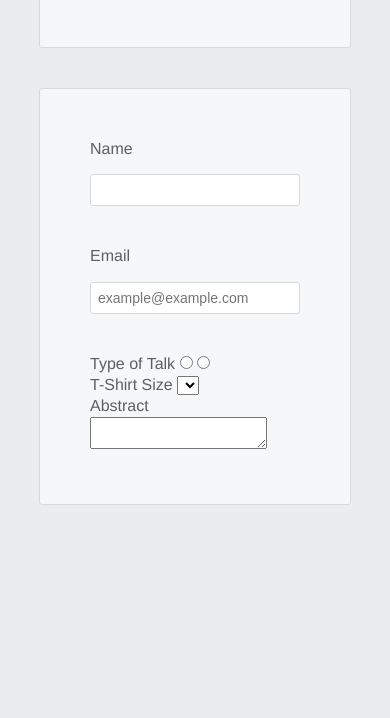
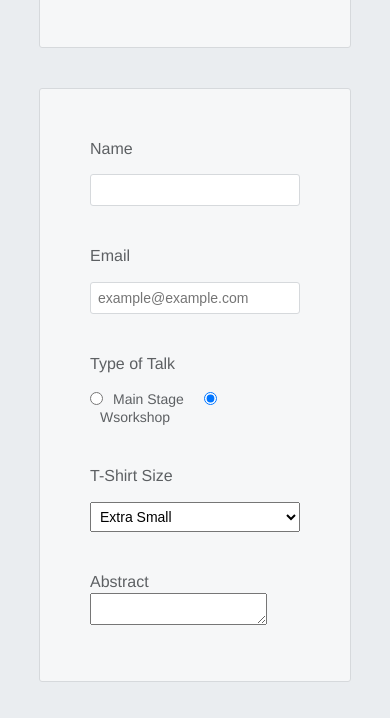
Before and after one commit to june062/form-practice, a plain HTML site: page speaker/speaker-submission.html in a window 390 px wide. Shown: the part 234-952 px from the top of the page. Before the commit the page ends 844 px from the top, so only its background shows below. Drawn offline with Linux system fonts and the light colour scheme.

Commit message:
Style select input and radio input for both desktop and mobile

```diff
--- a/speaker/speaker-submission.html
+++ b/speaker/speaker-submission.html
@@ -24,16 +24,22 @@
             <input type="email" id="email" name="email" placeholder="example@example.com">
         </div>
 
-        <div>
-            <label for="">Type of Talk</label>
-            <input type="radio" name="talk-type">
-            <input type="radio" name="talk-type">
-        </div>
+        <fieldset class="legacy-form-row">
+            <legend for="">Type of Talk</legend>
+            <input type="radio" name="talk-type" value="main-stage" id="talk-type-1">
+            <label for="talk-type-1" class="radio-label">Main Stage</label>
 
-        <div>
-            <label for="">T-Shirt Size</label>
-            <select name="" id="">
+            <input type="radio" name="talk-type" value="workshop" id="talk-type-2" checked>
+            <label for="talk-type-2" class="radio-label">Wsorkshop</label>
+        </fieldset>
 
+        <div class="form-row">
+            <label for="t-shirt">T-Shirt Size</label>
+            <select name="t-shirt" id="t-shirt">
+              <option value='xs'>Extra Small</option>
+              <option value='s'>Small</option>
+              <option value='m'>Medium</option>
+              <option value='l'>Large</option>
             </select>
         </div>
 
--- a/speaker/styles.css
+++ b/speaker/styles.css
@@ -89,8 +89,22 @@ body{
         margin-top: 7px;
         padding-right: 20px;
     }
+    .legacy-form-row {
+      margin-bottom: 10px;
+    }
+    .legacy-form-row legend {
+      width: 120px;
+      text-align: right;
+      padding-right: 20px;
+    }
+    .legacy-form-row legend {
+      float: left;
+    }
+    .form-row select{
+      margin-left: 20px;
+
+    }
   }
-
 
   .form-row .input[type="email"]:invalid,
   .form-row .input[type="text"]:invalid{
@@ -98,3 +112,32 @@ body{
     color: #D55C5F;
     box-shadow: none;
   }
+
+  .legacy-form-row{
+    border: none;
+    margin-bottom: 40px;
+  }
+
+  .legacy-form-row legend{
+    margin-bottom: 15px;
+  }
+
+  .legacy-form-row .radio-label {
+    display: block;
+    font-size: 14px;
+    padding: 0 20px 0 10px;
+  }
+
+  .legacy-form-row input[type='radio'] {
+    margin-top: 2px;
+  }
+
+ .legacy-form-row .radio-label,
+.legacy-form-row input[type='radio'] {
+  float: left;
+}
+.form-row select{
+  font-size: 14px;
+  width: 100%;
+  padding: 5px;
+}
```
